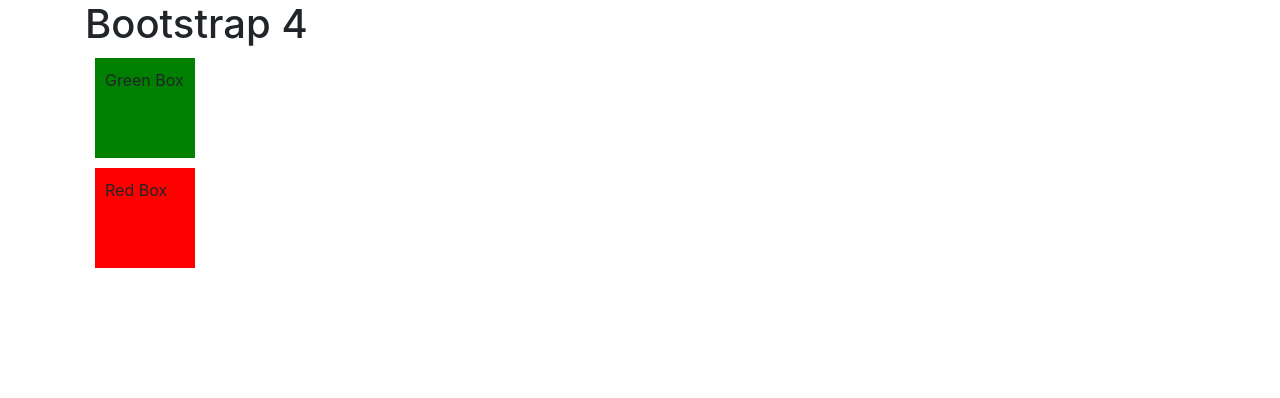
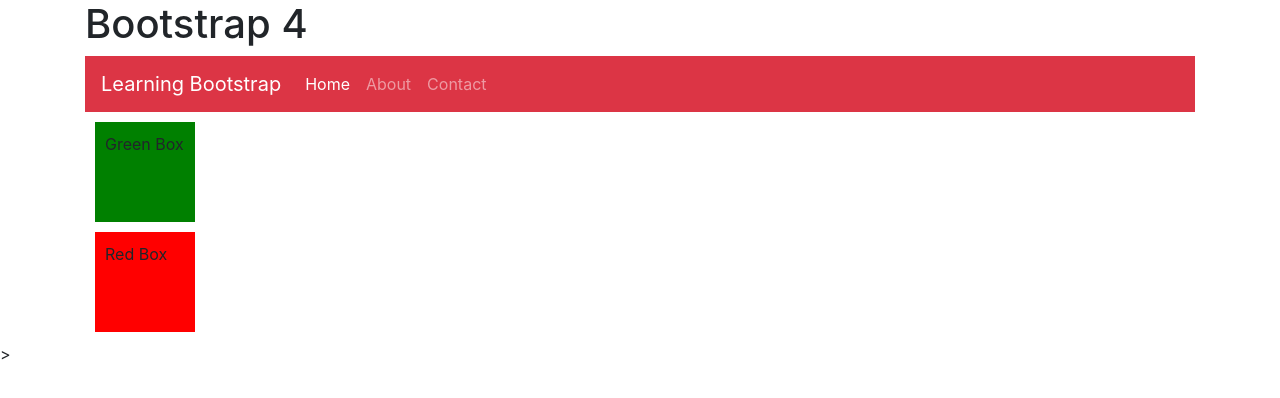
Before and after one commit to kingluddite/week-02-review-bootstrap, a website: page index.html in a window 1280 px wide. Drawn offline with nearby package versions, Linux system fonts and the light colour scheme.

Commit message:
Add navbar

```diff
--- a/index.html
+++ b/index.html
@@ -14,9 +14,33 @@
 <body>
   <div class="container">
     <h1>Bootstrap 4</h1>
+    <nav class="navbar navbar-expand-lg navbar-dark bg-danger">
+      <a class="navbar-brand" href="#">Learning Bootstrap</a>
+      <button class="navbar-toggler" type="button" data-toggle="collapse" data-target="#navbarSupportedContent"
+        aria-controls="navbarSupportedContent" aria-expanded="false" aria-label="Toggle navigation">
+        <span class="navbar-toggler-icon"></span>
+      </button>
+
+      <div class="collapse navbar-collapse" id="navbarSupportedContent">
+        <ul class="navbar-nav mr-auto">
+          <li class="nav-item active">
+            <a class="nav-link" href="#">Home <span class="sr-only">(current)</span></a>
+          </li>
+          <li class="nav-item">
+            <a class="nav-link" href="#">About</a>
+          </li>
+          <li class="nav-item">
+            <a class="nav-link" href="#">Contact</a>
+          </li>
+        </ul>
+      </div>
+    </nav>
     <div class="green-box box">Green Box</div>
     <div class="red-box box">Red Box</div>
   </div>
+  <script src="./node_modules/jquery/dist/jquery.min.js"></script>
+  <script src="./node_modules/popper.js/dist/umd/popper.min.js"></script>
+  <script src="./node_modules/bootstrap/dist/js/bootstrap.min.js"></script>>
 </body>
 
 </html>
--- a/package.json
+++ b/package.json
@@ -18,6 +18,8 @@
   },
   "homepage": "https://github.com/kingluddite/week-02-review-bootstrap#readme",
   "dependencies": {
-    "bootstrap": "^4.6.0"
+    "bootstrap": "^4.6.0",
+    "jquery": "^3.6.0",
+    "popper": "^1.0.1"
   }
 }
```
Also changed, not shown: 1 other file.
